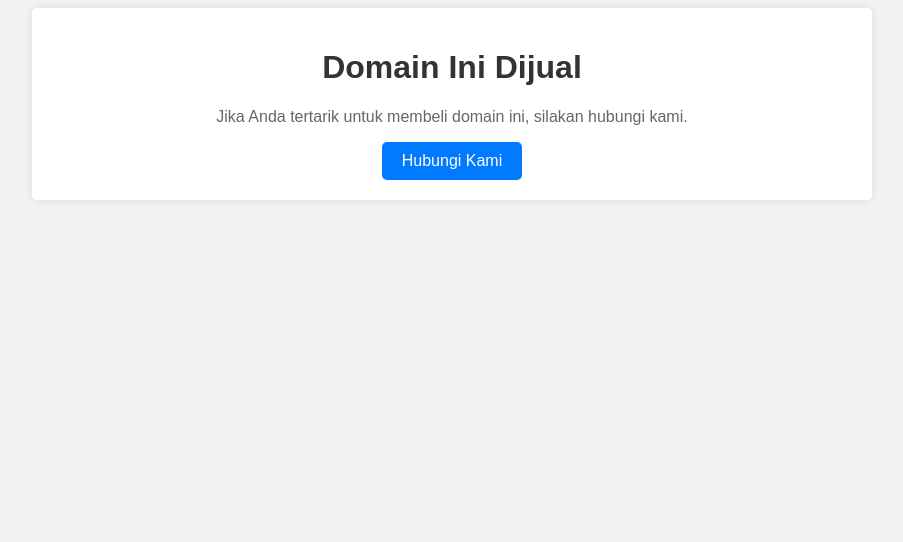
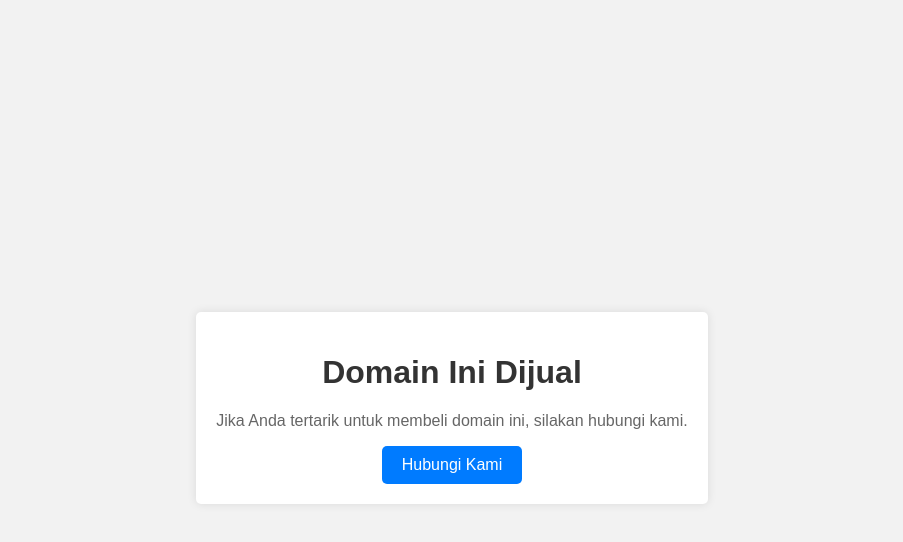
Before and after one commit to KiroFyzu/DOMAIN-DI-JUAL, a plain HTML site: page index.html in a window 1280 px wide. Shown: the whole page, without its empty margins (188-1091 px from the left). Drawn offline with Linux system fonts and the light colour scheme.

Commit message:
Update index.html

```diff
--- a/index.html
+++ b/index.html
@@ -8,15 +8,18 @@
         body {
             font-family: Arial, sans-serif;
             background-color: #f2f2f2;
-            text-align: center;
+            display: flex;
+            justify-content: center;
+            align-items: center;
+            height: 100vh;
         }
         .container {
             background-color: #fff;
             max-width: 800px;
-            margin: 0 auto;
             padding: 20px;
             border-radius: 5px;
             box-shadow: 0 0 10px rgba(0, 0, 0, 0.1);
+            text-align: center;
         }
         h1 {
             color: #333;
```
